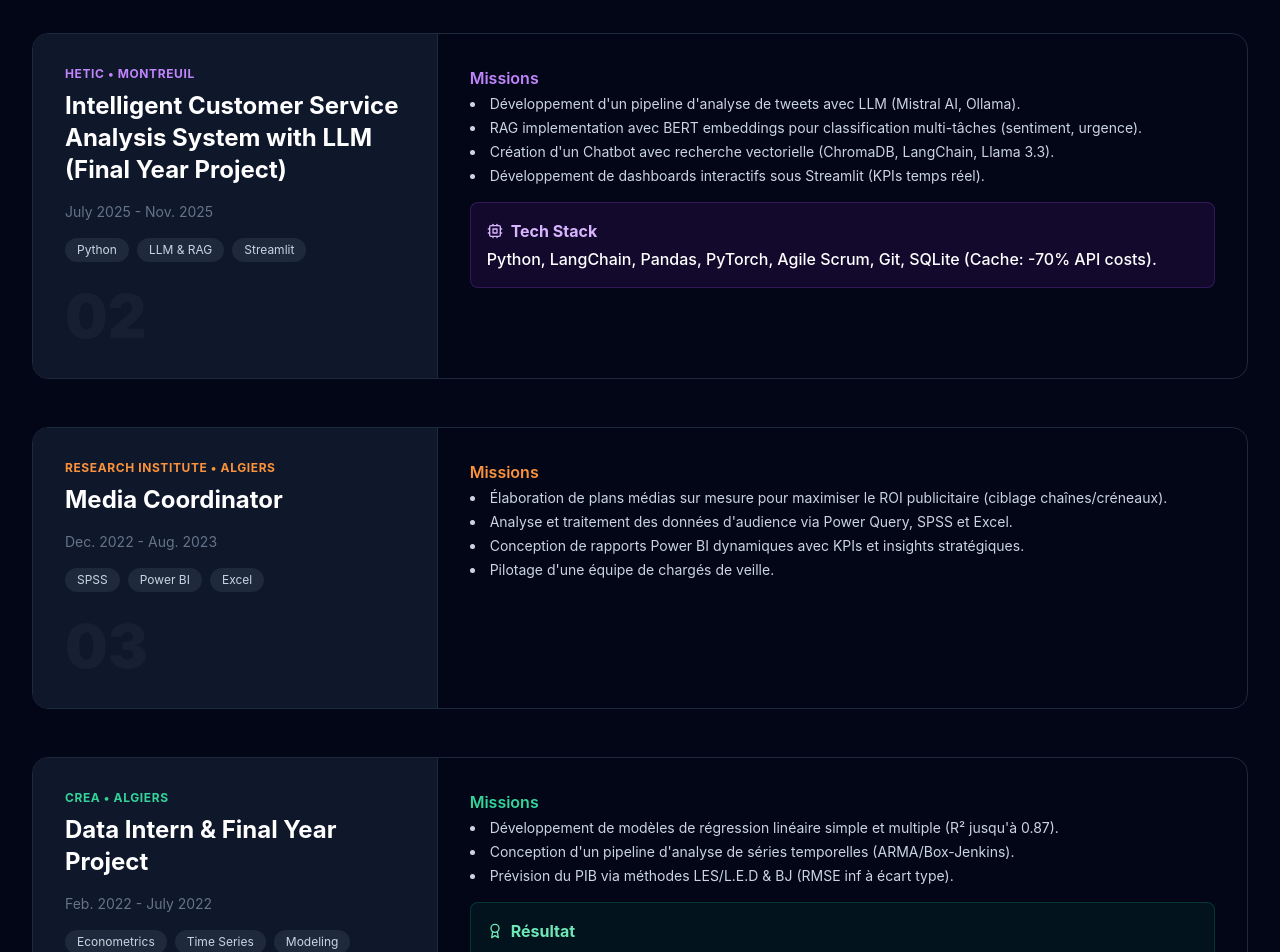
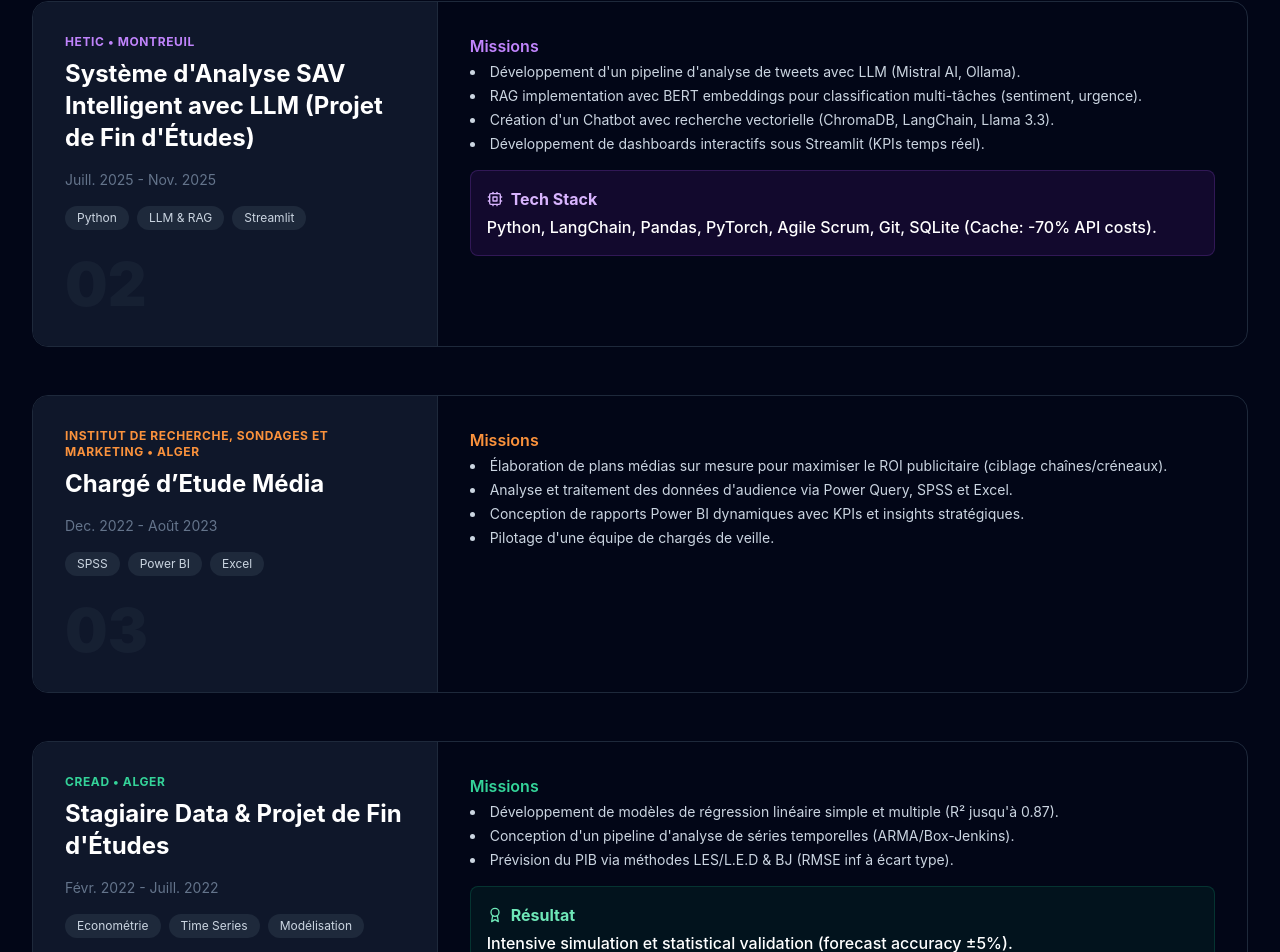
Before and after one commit to Imadbouchareb/portfolio-imad, a React (Vite) app: page / in a window 1280 px wide. Shown: the part 5659-6611 px from the top of the page. Built offline with nearby package versions, Linux system fonts and the light colour scheme.

Commit message:
Mise à jour app

```diff
--- a/src/App.jsx
+++ b/src/App.jsx
@@ -185,7 +185,7 @@ const Portfolio = () => {
         jobs: [
            {
              company: 'SNCF • Paris',
-             role: 'HR Data Scientist (Apprenticeship)',
+             role: 'Data Scientist (Alternance)',
              date: 'Sept. 2024 - Présent',
              tags: ['Power Apps', 'Power Automate', 'Dataverse', 'Power BI & DAX'],
              missionsLabel: 'Missions',
@@ -200,8 +200,8 @@ const Portfolio = () => {
            },
            {
              company: 'HETIC • Montreuil',
-             role: 'Intelligent Customer Service Analysis System with LLM (Final Year Project)',
-             date: 'July 2025 - Nov. 2025',
+             role: 'Système d\'Analyse SAV Intelligent avec LLM (Projet de Fin d\'Études)',
+             date: 'Juill. 2025 - Nov. 2025',
              tags: ['Python', 'LLM & RAG', 'Streamlit'],
              missionsLabel: 'Missions',
              missions: [
@@ -214,9 +214,9 @@ const Portfolio = () => {
              impact: 'Python, LangChain, Pandas, PyTorch, Agile Scrum, Git, SQLite (Cache: -70% API costs).'
            },
            {
-             company: 'Research Institute • Algiers',
-             role: 'Media Coordinator',
-             date: 'Dec. 2022 - Aug. 2023',
+             company: 'Institut de Recherche, Sondages et Marketing • Alger',
+             role: 'Chargé d’Etude Média',
+             date: 'Dec. 2022 - Août 2023',
              tags: ['SPSS', 'Power BI', 'Excel'],
              missionsLabel: 'Missions',
              missions: [
@@ -227,10 +227,10 @@ const Portfolio = () => {
              ]
            },
            {
-             company: 'CREA • Algiers',
-             role: 'Data Intern & Final Year Project',
-             date: 'Feb. 2022 - July 2022',
-             tags: ['Econometrics', 'Time Series', 'Modeling'],
+             company: 'CREAD • Alger',
+             role: 'Stagiaire Data & Projet de Fin d\'Études',
+             date: 'Févr. 2022 - Juill. 2022',
+             tags: ['Econométrie', 'Time Series', 'Modélisation'],
              missionsLabel: 'Missions',
              missions: [
                'Développement de modèles de régression linéaire simple et multiple (R² jusqu\'à 0.87).',
```
Also changed, not shown: 1 other file (tests, documents, lock files or other folders).
